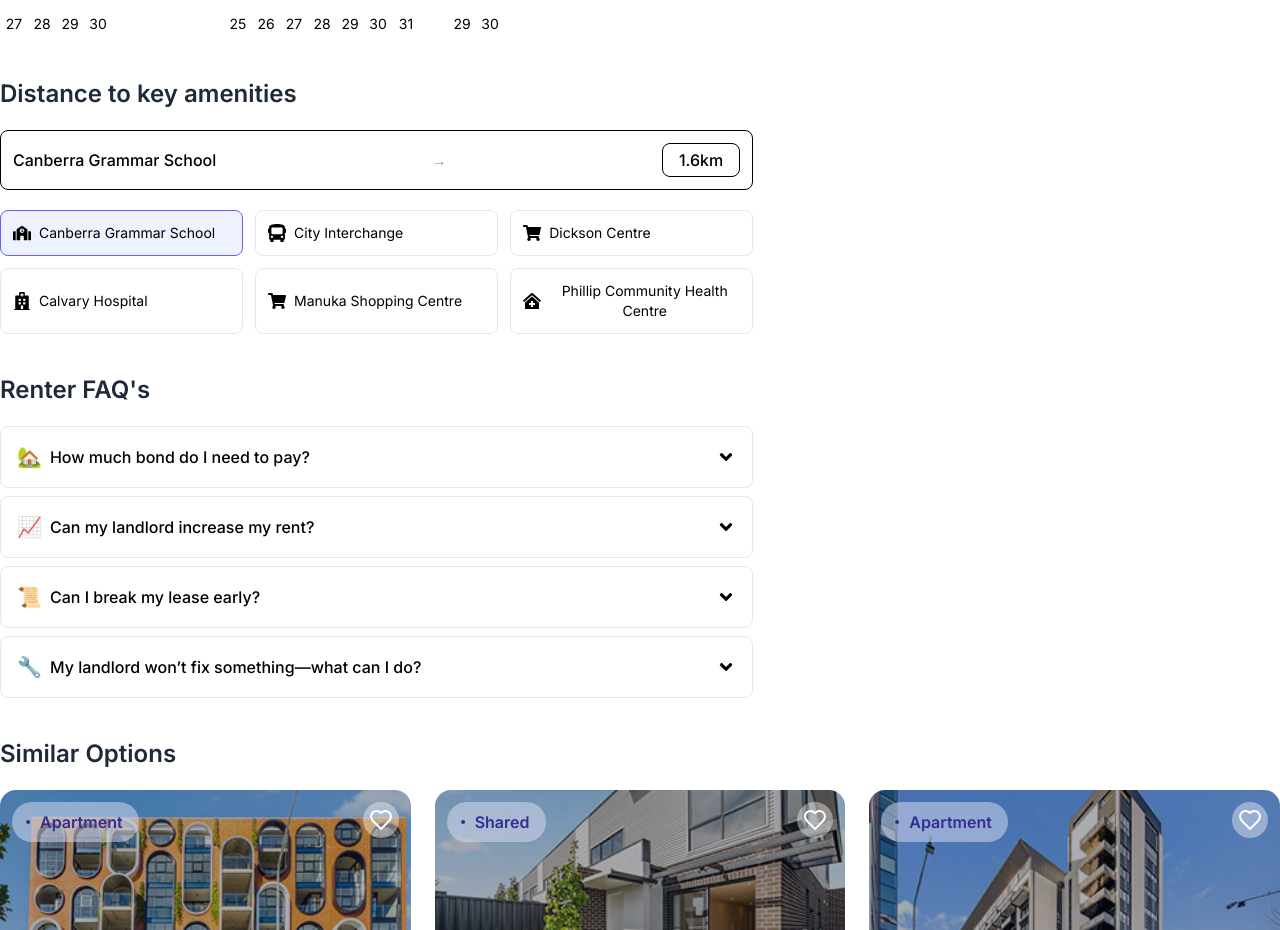
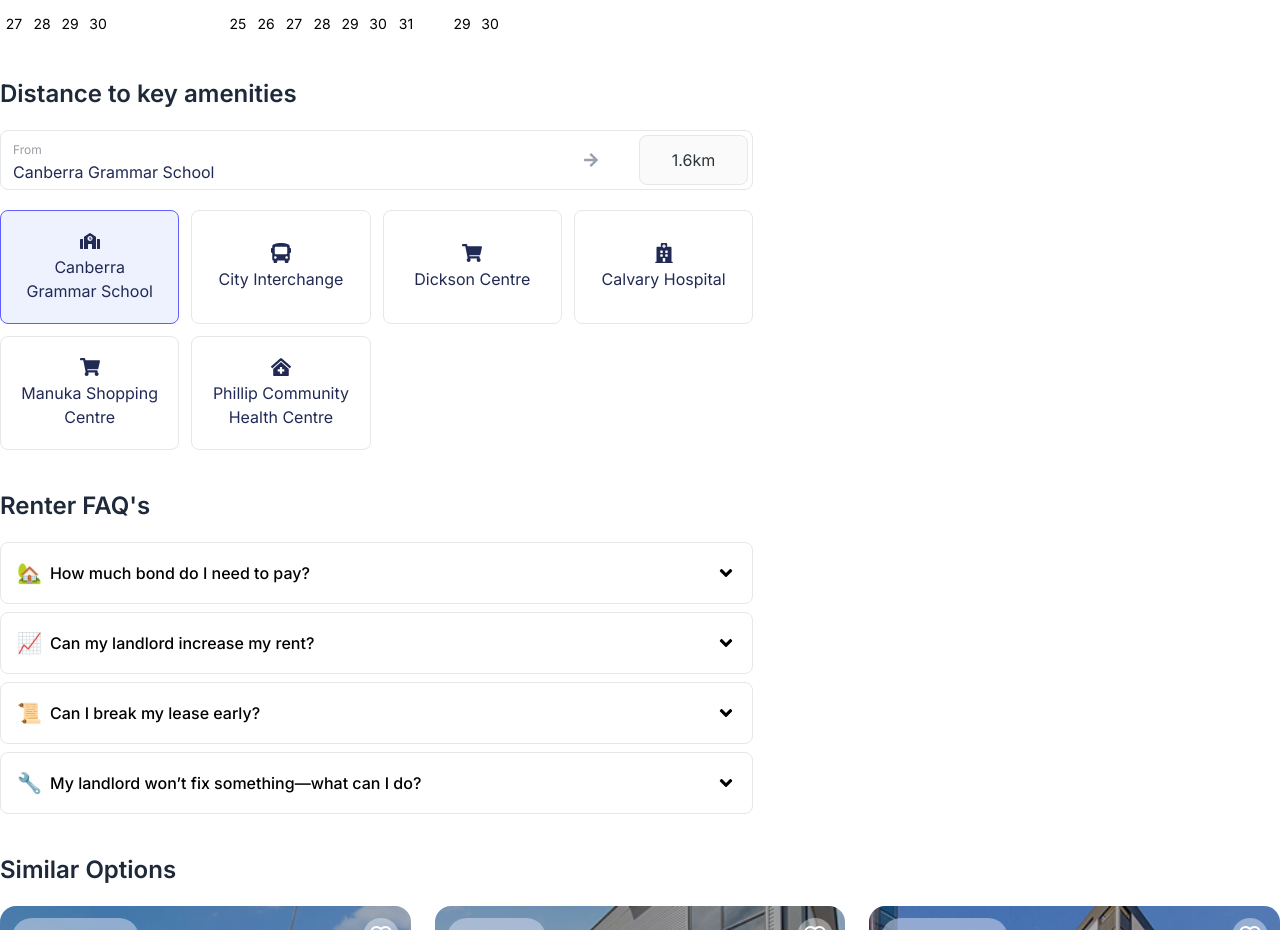
Before and after one commit to mss-souloftware/rc-frontend, a Next.js app: page /properties/503-16-lonsdale-street-braddon-1 in a window 1280 px wide. Shown: the part 1503-2433 px from the top of the page. Built offline with nearby package versions, Linux system fonts and the light colour scheme.

Commit message:
amenities UI

```diff
--- a/src/components/Global/AmenitiesDistance.jsx
+++ b/src/components/Global/AmenitiesDistance.jsx
@@ -1,6 +1,6 @@
 "use client";
 import { useState } from "react";
-import { FaSchool, FaBus, FaShoppingCart, FaHospital } from "react-icons/fa";
+import { FaSchool, FaBus, FaShoppingCart, FaHospital, FaArrowRight } from "react-icons/fa";
 
 export default function AmenitiesDistance({ amenities }) {
   const [selectedAmenity, setSelectedAmenity] = useState(amenities[0]);
@@ -11,29 +11,36 @@ export default function AmenitiesDistance({ amenities }) {
       <h2 className="md:text-2xl sm:text-xl text-md font-semibold text-gray-800 md:mb-5 mb-2 md:text-left text-center">Distance to key amenities</h2>
 
       {/* Selected amenity row */}
-      <div className="flex items-center gap-3 border rounded-lg p-3 mb-5">
-        <span className="font-medium">{selectedAmenity.name}</span>
-        <span className="flex-1 text-center text-gray-400">→</span>
-        <span className="font-medium border rounded-lg px-4 py-1">
-          {selectedAmenity.distance}
+      <div className="flex items-center justify-between gap-3 border border-gray-200 rounded-lg py-1 pr-1 pl-3 mb-5">
+        <span className="text-[#202A54]">
+          <span className="text-xs text-[#999EA4]">From</span>
+          <br />
+          {selectedAmenity.name}
         </span>
+        <div className="flex items-center justify-between gap-10">
+          <span className="text-center text-gray-400">
+            <FaArrowRight />
+          </span>
+          <span className=" border border-gray-200 bg-[#FAFAFA] rounded-lg px-8 py-3 text-[#2C343C]">
+            {selectedAmenity.distance}
+          </span>
+        </div>
       </div>
 
       {/* Amenities grid */}
-      <div className="grid grid-cols-2 sm:grid-cols-3 gap-3">
+      <div className="grid grid-cols-4 sm:grid-cols-4 gap-3">
         {amenities.map((amenity, index) => (
           <button
             key={index}
             onClick={() => setSelectedAmenity(amenity)}
-            className={`flex items-center gap-2 p-3 border rounded-lg text-sm hover:bg-gray-50 transition
-              ${
-                selectedAmenity.name === amenity.name
-                  ? "border-indigo-500 bg-indigo-50"
-                  : "border-gray-200"
+            className={`flex flex-col items-center justify-center gap-1 p-5 border rounded-lg text-md hover:bg-gray-50 transition
+              ${selectedAmenity.name === amenity.name
+                ? "border-indigo-500 bg-indigo-50"
+                : "border-gray-200"
               }`}
           >
-            <span className="text-lg">{amenity.icon}</span>
-            <span>{amenity.name}</span>
+            <span className="text-xl text-[#202A54]">{amenity.icon}</span>
+            <span className="text-[#202A54]">{amenity.name}</span>
           </button>
         ))}
       </div>
```
